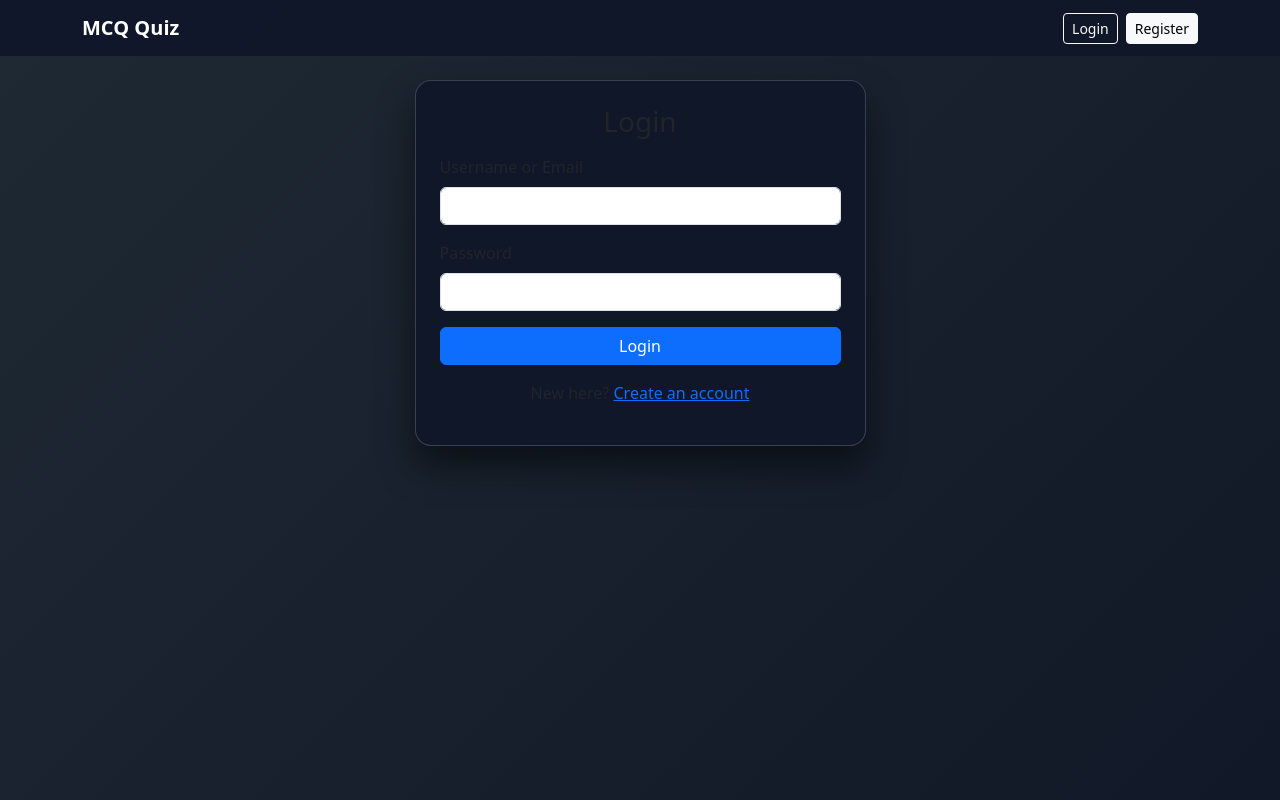
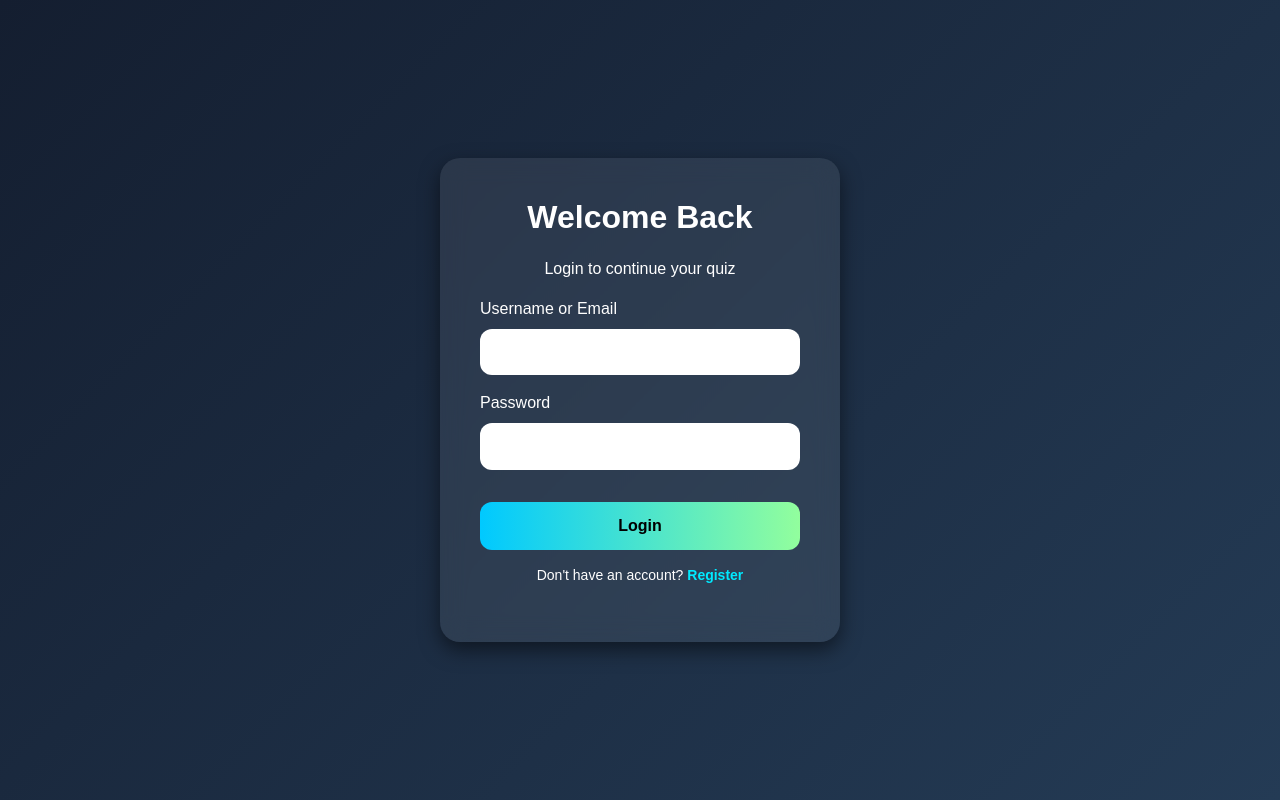
Before and after one commit to Pratish01/Mcq-App, a Flask app: page /login in a window 1280 px wide. Run offline with Flask 3, Linux system fonts and the light colour scheme.

Commit message:
Updated login page UI with modern design

```diff
--- a/templates/login.html
+++ b/templates/login.html
@@ -1,25 +1,122 @@
-{% extends "base.html" %}
-{% block content %}
-<div class="row justify-content-center">
-  <div class="col-md-5">
-    <div class="card card-glass p-4">
-      <h3 class="mb-3 text-center">Login</h3>
-      <form method="post">
+<!DOCTYPE html>
+<html lang="en">
+<head>
+    <meta charset="UTF-8">
+    <meta name="viewport" content="width=device-width, initial-scale=1.0">
+    <title>Login | MCQ Quiz System</title>
+
+    <!-- Bootstrap 5 -->
+    <link href="https://cdn.jsdelivr.net/npm/bootstrap@5.3.2/dist/css/bootstrap.min.css" rel="stylesheet">
+
+    <style>
+        body {
+            background: linear-gradient(135deg, #141E30, #243B55);
+            height: 100vh;
+            display: flex;
+            justify-content: center;
+            align-items: center;
+            color: #fff;
+            font-family: 'Poppins', sans-serif;
+        }
+
+        .login-card {
+            background: rgba(255, 255, 255, 0.08);
+            border-radius: 20px;
+            backdrop-filter: blur(12px);
+            padding: 40px;
+            width: 400px;
+            box-shadow: 0 8px 20px rgba(0, 0, 0, 0.5);
+            animation: fadeIn 1s ease-in-out;
+        }
+
+        .login-card h2 {
+            text-align: center;
+            margin-bottom: 20px;
+            font-weight: 600;
+        }
+
+        .form-control {
+            border-radius: 12px;
+            padding: 12px;
+            font-size: 15px;
+            border: none;
+        }
+
+        .btn-custom {
+            width: 100%;
+            background: #00C9FF;
+            background: linear-gradient(90deg, #00C9FF, #92FE9D);
+            border-radius: 12px;
+            padding: 12px;
+            font-size: 16px;
+            font-weight: bold;
+            border: none;
+            color: #000;
+            transition: 0.3s;
+        }
+
+        .btn-custom:hover {
+            transform: scale(1.05);
+            opacity: 0.9;
+        }
+
+        .link-text {
+            color: #fff;
+            font-size: 14px;
+            text-align: center;
+            margin-top: 15px;
+        }
+
+        .link-text a {
+            color: #00eaff;
+            font-weight: bold;
+            text-decoration: none;
+        }
+
+        .link-text a:hover {
+            text-decoration: underline;
+        }
+
+        @keyframes fadeIn {
+            from { opacity: 0; transform: translateY(20px); }
+            to { opacity: 1; transform: translateY(0); }
+        }
+    </style>
+
+</head>
+
+<body>
+    <div class="login-card">
+
+        <h2>Welcome Back</h2>
+        <p class="text-center">Login to continue your quiz</p>
+
+        {% with messages = get_flashed_messages(with_categories=true) %}
+            {% if messages %}
+                {% for category, message in messages %}
+                    <div class="alert alert-{{ category }} mt-2">{{ message }}</div>
+                {% endfor %}
+            {% endif %}
+        {% endwith %}
+
+        <form method="POST">
             <div class="mb-3">
                 <label class="form-label">Username or Email</label>
                 <input type="text" name="username_or_email" class="form-control" required>
             </div>
+
             <div class="mb-3">
                 <label class="form-label">Password</label>
                 <input type="password" name="password" class="form-control" required>
             </div>
-        <button class="btn btn-primary w-100">Login</button>
-        <p class="mt-3 text-center">
-          New here?
-          <a href="{{ url_for('register') }}">Create an account</a>
+
+            <button class="btn-custom mt-3">Login</button>
+        </form>
+
+        <p class="link-text">
+            Don't have an account?
+            <a href="{{ url_for('register') }}">Register</a>
         </p>
-      </form>
     </div>
-  </div>
-</div>
-{% endblock %}
+</body>
+</html>
```
Also changed, not shown: requirements.txt (renamed from requirements.txt.txt). Lines whose indentation alone changed are shown as unchanged.
